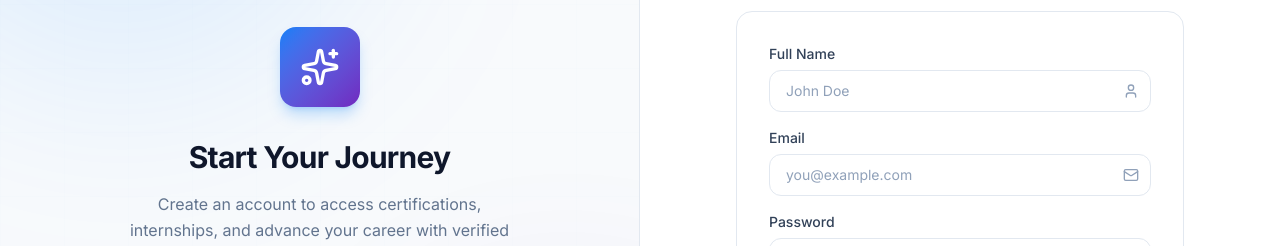
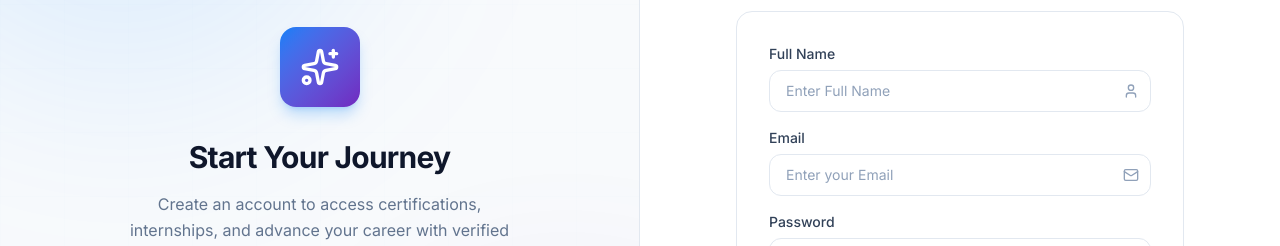
Before and after one commit to RahulEarnestroi/user-frontend-nexoramind, a React (Vite) app: page /register in a window 1280 px wide. Shown: the part 252-498 px from the top of the page. Built offline with nearby package versions, Linux system fonts and the light colour scheme.

Commit message:
refactor

```diff
--- a/src/pages/auth/LoginPage.jsx
+++ b/src/pages/auth/LoginPage.jsx
@@ -71,7 +71,7 @@ export default function LoginPage() {
                 <div className="relative">
                   <input
                     type="email"
-                    placeholder="you@example.com"
+                    placeholder="Enter your Email"
                     value={email}
                     onChange={(e) => setEmail(e.target.value)}
                     required
--- a/src/pages/auth/RegisterPage.jsx
+++ b/src/pages/auth/RegisterPage.jsx
@@ -78,7 +78,7 @@ export default function RegisterPage() {
                 <div className="relative">
                   <input
                     type="text"
-                    placeholder="John Doe"
+                    placeholder="Enter Full Name"
                     value={fullName}
                     onChange={(e) => setFullName(e.target.value)}
                     required
@@ -93,7 +93,7 @@ export default function RegisterPage() {
                 <div className="relative">
                   <input
                     type="email"
-                    placeholder="you@example.com"
+                    placeholder="Enter your Email"
                     value={email}
                     onChange={(e) => setEmail(e.target.value)}
                     required
```
